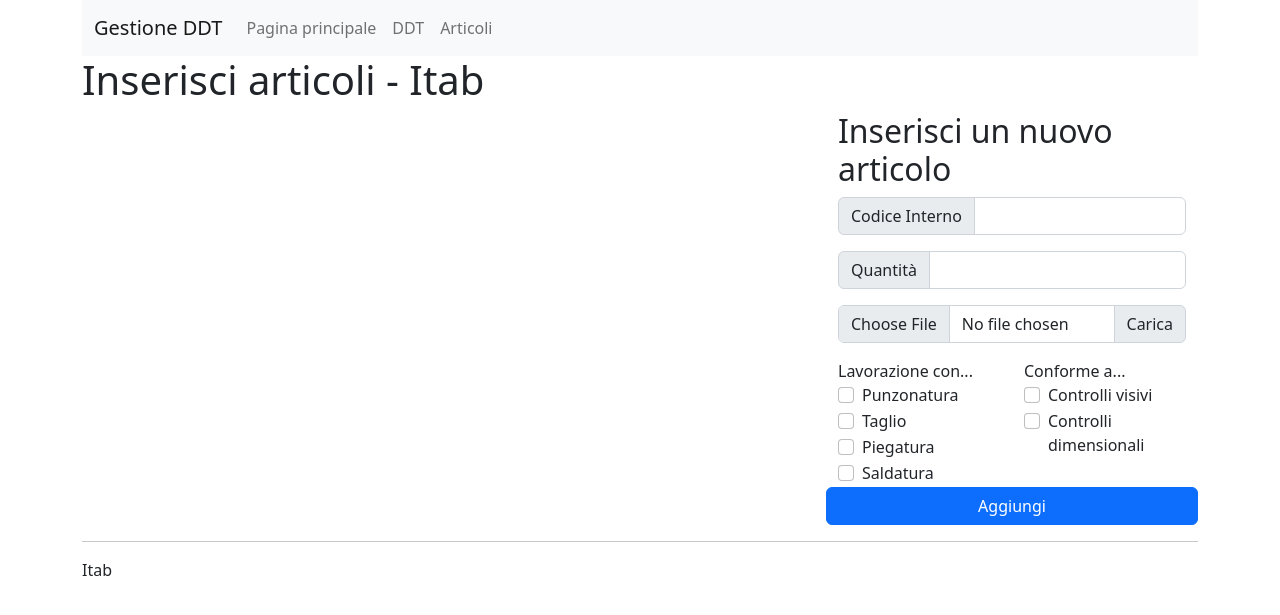
After one commit to hotbrightsunshine/certificazioni-ce, a Flask app: template flaskr/templates/articoli.html in a window 1280 px wide. The commit adds this page. Shown: the top 615 px of the page. Run offline with Flask 2, Linux system fonts and the light colour scheme; the template is opened without the code that fills it, so the values that code supplies are empty.

Commit message:
starting articles

```diff
--- a/flaskr/app.py
+++ b/flaskr/app.py
@@ -1,21 +1,22 @@
 from flask import Flask, render_template, request, session, redirect, url_for
-from db import is_user, get_secret_key, register_ddt, query, is_logget
+from db import is_user, get_secret_key, register_ddt, query, is_logged
+from record_to_dict import get_ddts
 
 
 ## Flask App initialization
 app = Flask(__name__)
 app.secret_key = get_secret_key()
 
+#@app.context_processor
+#def inject_stage_and_region():
+#    return dict(login=is_logged(session), username=get_username(session))
 
-## Setting up sessions
-app.config.from_object(__name__)
 
 ## Login
 @app.route('/login', methods=['GET', 'POST'])
 def login():
     fetched=None
-    alreadylogged = False
-    if session.get("login"):
+    if is_logged(session):
         return redirect(url_for("index"))
     elif request.method == "POST":
         if is_user(request.form['username'], request.form['password']):
@@ -23,7 +24,7 @@ def login():
             session['username'] = request.form['username']
             return redirect(url_for("index"))
     print(fetched)
-    return render_template('login.html', fetched=fetched, username=session.get('username'))
+    return render_template('login.html', fetched=fetched,  username=session.get('username'))
 
 
 ## Logout
@@ -34,17 +35,21 @@ def logout():
     return redirect(url_for('index'))
 
 
+## Index
 @app.route("/")
 def index():
     username = session.get('username')
     login = session.get('login')
     ddtlist = query(f"SELECT * FROM ddt WHERE supplier='{username}'")
-    return render_template('index.html', username = username, login = login, ddtlist=ddtlist)
+    ddtlist_dict = get_ddts(ddtlist)
+    return render_template('index.html', username = username, login = login, ddtlist=ddtlist_dict)
+
+## DTT Form
 @app.route("/ddt", methods=["POST", "GET"])
 def ddt():
     error = None
-    if not is_logged(session):
-        redirect(url_for("login"))
+    if is_logged(session) == False:
+        return redirect(url_for("login"))
     if request.method =="POST":
         datacert = request.form["datacert"]
         username = session.get("username")
@@ -55,7 +60,14 @@ def ddt():
                 username,
                 numero,
                 date):
-            return redirect(url_for('index'))
+            return redirect(url_for('articoli'))
         else:
             error = "Controlla i dati e riprova"
-    return render_template("ddt_compile.html", error=error)
+    return render_template("ddt_compile.html", error=error, logged=is_logged(session))
+
+@app.route("/articoli", methods=['GET', 'POST'])
+def articoli():
+    if is_logged(session) == False:
+        return redirect(url_for("login"))
+
+    return render_template("articoli.html")
--- /dev/null
+++ b/flaskr/templates/articoli.html
@@ -0,0 +1,94 @@
+{% extends "layout/father.html" %}
+{% block title %}Inserisci articoli{% endblock %}
+
+{% block content %}
+
+<div class="container">
+  <div class="row">
+    <div class="col-lg-8 col-sm-12">
+      <!-- Lista di articoli -->
+    </div>
+    <div class="col-lg-4 col-sm-12">
+      <!-- Form per inserimento -->
+
+      <h2>Inserisci un nuovo articolo</h2>
+
+      <form method="post">
+
+        <div class="input-group mb-3">
+          <span class="input-group-text" id="inputGroup-sizing-default">Codice Interno</span>
+          <input type="text" class="form-control" aria-label="Sizing example input" aria-describedby="inputGroup-sizing-default">
+        </div>
+        <div class="input-group mb-3">
+          <span class="input-group-text" id="inputGroup-sizing-default">Quantità</span>
+          <input type="text" class="form-control" aria-label="Sizing example input" aria-describedby="inputGroup-sizing-default">
+        </div>
+        <div class="input-group mb-3">
+          <input type="file" class="form-control" id="inputGroupFile02">
+          <label class="input-group-text" for="inputGroupFile02">Carica</label>
+        </div>
+
+        <div class="row">
+          <div class="col-sm-6">
+
+            Lavorazione con...
+            <div class="form-check">
+              <input class="form-check-input" type="checkbox" value="" id="flexCheckDefault">
+              <label class="form-check-label" for="flexCheckDefault">
+                Punzonatura
+              </label>
+            </div>
+
+            <div class="form-check">
+              <input class="form-check-input" type="checkbox" value="" id="flexCheckDefault">
+              <label class="form-check-label" for="flexCheckDefault">
+                Taglio
+              </label>
+            </div>
+
+            <div class="form-check">
+              <input class="form-check-input" type="checkbox" value="" id="flexCheckDefault">
+              <label class="form-check-label" for="flexCheckDefault">
+                Piegatura
+              </label>
+            </div>
+
+            <div class="form-check">
+              <input class="form-check-input" type="checkbox" value="" id="flexCheckDefault">
+              <label class="form-check-label" for="flexCheckDefault">
+                Saldatura
+              </label>
+            </div>
+          </div>
+
+          <div class="col-sm-6">
+
+            Conforme a...
+            <div class="form-check">
+              <input class="form-check-input" type="checkbox" value="" id="flexCheckDefault">
+              <label class="form-check-label" for="flexCheckDefault">
+                Controlli visivi
+              </label>
+            </div>
+
+            <div class="form-check">
+              <input class="form-check-input" type="checkbox" value="" id="flexCheckDefault">
+              <label class="form-check-label" for="flexCheckDefault">
+                Controlli dimensionali
+              </label>
+            </div>
+
+          </div>
+
+        </div>
+<div class="row">
+        <button type="submit" class="btn btn-primary" href="">Aggiungi</button>
+      </div>
+
+      </form>
+
+    </div>
+  </div>
+</div>
+
+{% endblock %}
--- a/flaskr/templates/ddt_compile.html
+++ b/flaskr/templates/ddt_compile.html
@@ -2,6 +2,7 @@
 {% block title %}Compila DDT{% endblock %}
 
 {% block content %}
+<h1>{{logged}}</h1>
 <form method="post">
   <div class="input-group mb-3">
   <span class="input-group-text" id="inputGroup-sizing-default">Data Certificazione</span>
@@ -22,4 +23,5 @@
     <button class="btn btn-primary" type="submit">Invia dati</button>
   </div>
 </form>
+<a class="btn btn-primary" href="{{url_for('index')}}">Ritorna alla home</a>
 {% endblock %}
--- /dev/null
+++ b/flaskr/templates/layout/.#father.html
@@ -0,0 +1 @@
+stagistaitalia@fedora.35134:1655975375
--- a/flaskr/templates/layout/father.html
+++ b/flaskr/templates/layout/father.html
@@ -8,7 +8,37 @@
     {% endblock %}
   </head>
   <body>
+    <div class="container">
+
+      <nav class="navbar navbar-expand-lg bg-light">
         <div class="container-fluid">
+          <a class="navbar-brand" href="#">Gestione DDT</a>
+          <button class="navbar-toggler" type="button" data-bs-toggle="collapse" data-bs-target="#navbarText" aria-controls="navbarText" aria-expanded="false" aria-label="Toggle navigation">
+            <span class="navbar-toggler-icon"></span>
+          </button>
+          <div class="collapse navbar-collapse" id="navbarText">
+            <ul class="navbar-nav me-auto mb-2 mb-lg-0">
+                <a class="nav-link" href="{{url_for('index')}}">Pagina principale</a>
+              </li>
+              <li class="nav-item">
+                <a class="nav-link" href="{{url_for('ddt')}}"> DDT </a>
+              </li>
+
+              <li class="nav-item">
+                <a class="nav-link" href="{{url_for('articoli')}}"> Articoli </a>
+              </li>
+</ul>
+
+            <span class="navbar-text">
+              {% if get_login() %}
+              Sei autenticato come {{ username }},
+              <a href="url_for('logout')">Logout</a>.
+              {% endif %}
+            </span>
+          </div>
+        </div>
+      </nav>
+
       <h1>{{ self.title() }} - Itab</h1>
       {% block content %}
       {% endblock %}
```
Also changed, not shown: flaskr/db.py (+9 -3 lines), flaskr/record_to_dict.py (added, +16 -0 lines), flaskr/templates/index.html (+13 -7 lines). Lines whose indentation alone changed are shown as unchanged.
